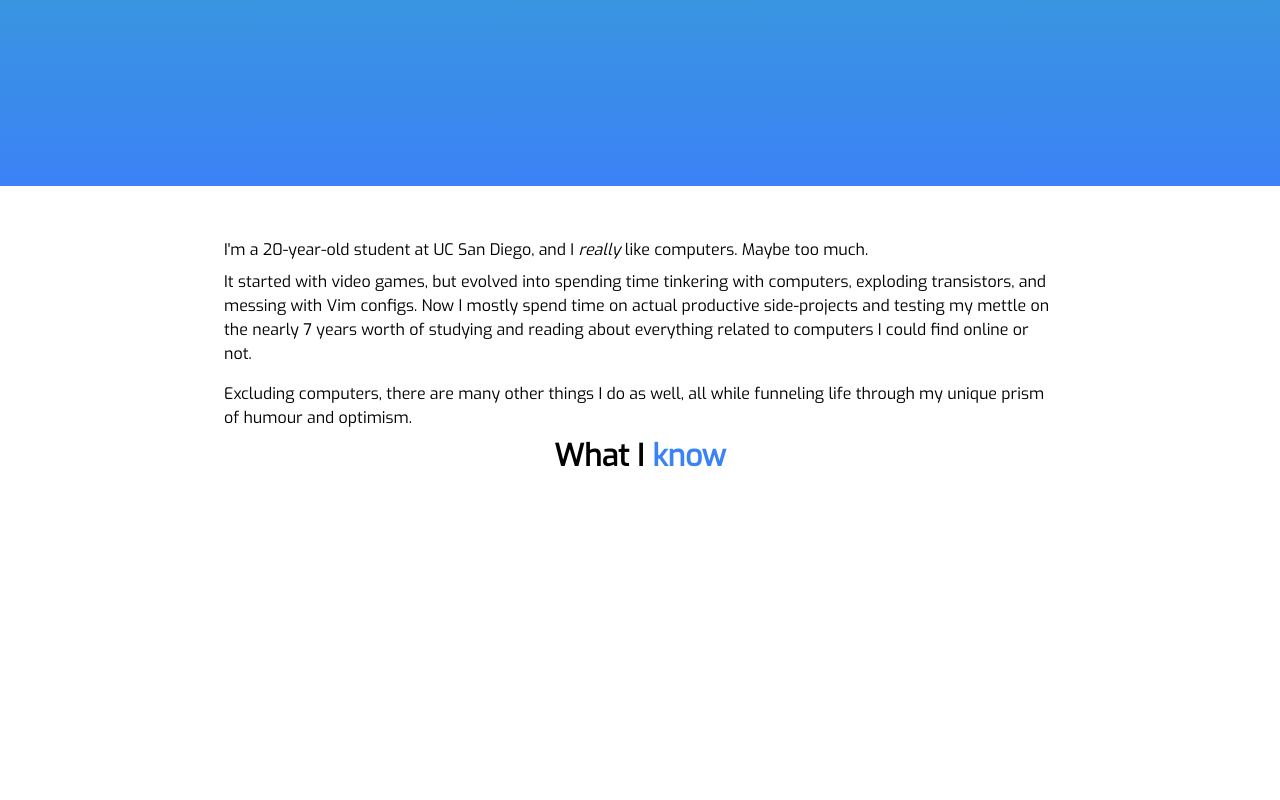
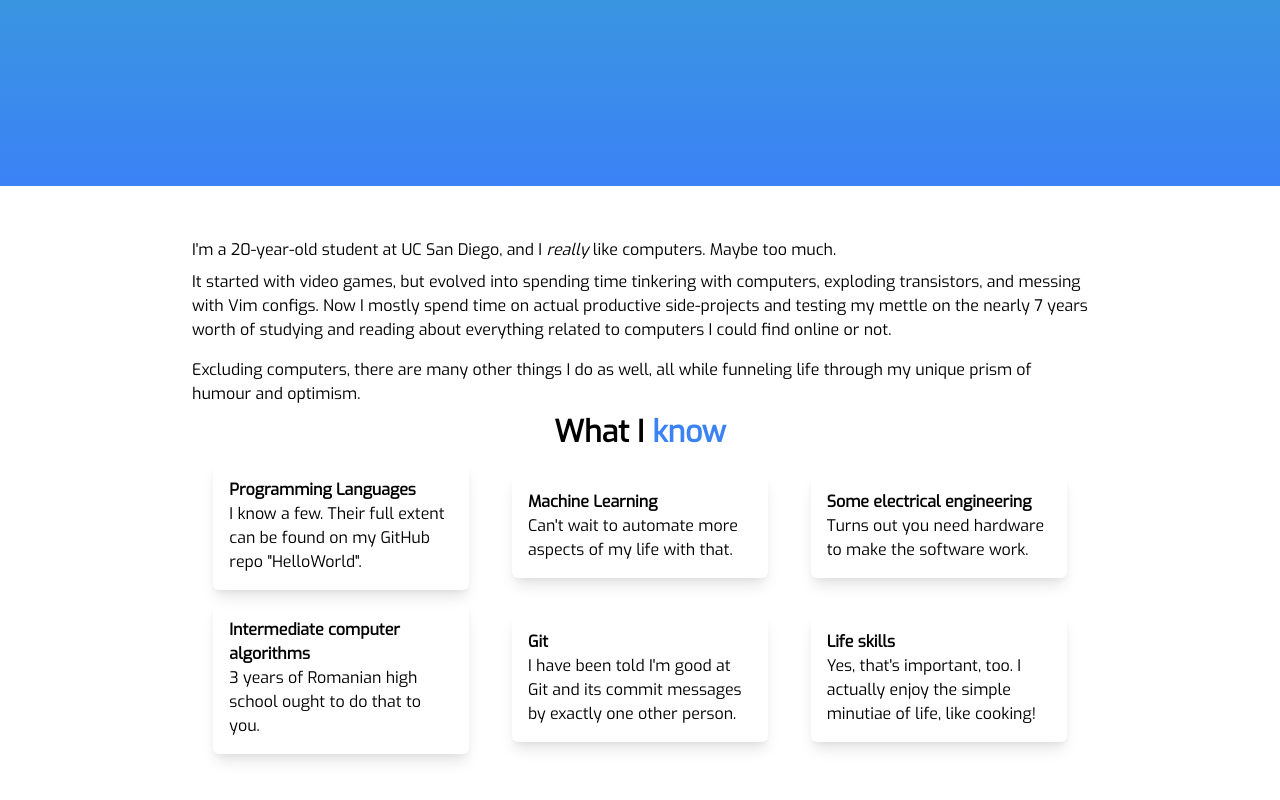
Before and after one commit to StormFireFox1/Homepage-Old, a Next.js app: page / in a window 1280 px wide. Shown: the part 614-1414 px from the top of the page. Built offline with nearby package versions, Linux system fonts and the light colour scheme.

Commit message:
Add Skill Card section

```diff
--- a/components/AboutMe.tsx
+++ b/components/AboutMe.tsx
@@ -1,6 +1,8 @@
 import { DateTime } from "luxon";
 import { Ref } from "react";
+
 import Header from 'components/Header';
+import SkillCardGallery from 'components/SkillCardGallery';
 
 interface AboutMeProps {
   aboutMeRef: Ref<HTMLElement>;
@@ -13,7 +15,7 @@ const AboutMe = (props: AboutMeProps) => {
   const age = birthday.until(DateTime.now()).length('years').toFixed(0);
   return (
     <>
-      <main ref={aboutMeRef} className="w-screen max-w-4xl min-h-screen h-24 mx-auto my-auto p-8 max-h-96 font-exo">
+      <main ref={aboutMeRef} className="w-screen max-w-4xl min-h-screen h-24 mx-auto my-auto pt-8 max-h-96 font-exo">
         <p className="pt-5">I&apos;m a {age}-year-old student at UC San Diego, and I <i>really</i> like computers. Maybe too much.</p>
         <p className="py-2">It started with video games, but evolved into spending time tinkering with computers, exploding
           transistors, and messing with Vim configs. Now I mostly spend time on actual productive side-projects
@@ -21,6 +23,7 @@ const AboutMe = (props: AboutMeProps) => {
           computers I could find online or not.</p>
         <p className="py-2">Excluding computers, there are many other things I do as well, all while funneling life through my unique prism of humour and optimism.</p>
         <Header text="What I know" />
+        <SkillCardGallery />
       </main>
     </>
   );
--- /dev/null
+++ b/components/SkillCard.tsx
@@ -0,0 +1,11 @@
+const SkillCard = (props) => {
+    const { title, content } = props;
+    return (
+        <div className="bg-gray-10 w-64 max-w-full shadow-lg rounded-md m-auto p-4">
+            <h2 className="font-bold">{title}</h2>
+            <p>{content}</p>
+        </div>
+    )
+}
+
+export default SkillCard;
--- /dev/null
+++ b/components/SkillCardGallery.tsx
@@ -0,0 +1,45 @@
+import SkillCard from 'components/SkillCard';
+
+interface Skill {
+    title: string;
+    content: string;
+};
+
+const skills: Skill[] = [
+    {
+        title: "Programming Languages",
+        content: "I know a few. Their full extent can be found on my GitHub repo \"HelloWorld\".",
+    },
+    {
+        title: "Machine Learning",
+        content: "Can't wait to automate more aspects of my life with that.",
+    },
+    {
+        title: "Some electrical engineering",
+        content: "Turns out you need hardware to make the software work."
+    },
+    {
+        title: "Intermediate computer algorithms",
+        content: "3 years of Romanian high school ought to do that to you.",
+    },
+    {
+        title: "Git",
+        content: "I have been told I'm good at Git and its commit messages by exactly one other person.",
+    },
+    {
+        title: "Life skills",
+        content: "Yes, that's important, too. I actually enjoy the simple minutiae of life, like cooking!",
+    },
+];
+
+const SkillCardGallery = () => {
+    return (
+        <div className="grid grid-flow-row grid-rows-2 grid-cols-3">
+            {skills.map((skill, index) => (
+                <SkillCard key={`skill-${index}`} title={skill.title} content={skill.content} />
+            ))}
+        </div>
+    )
+};
+
+export default SkillCardGallery;
```
